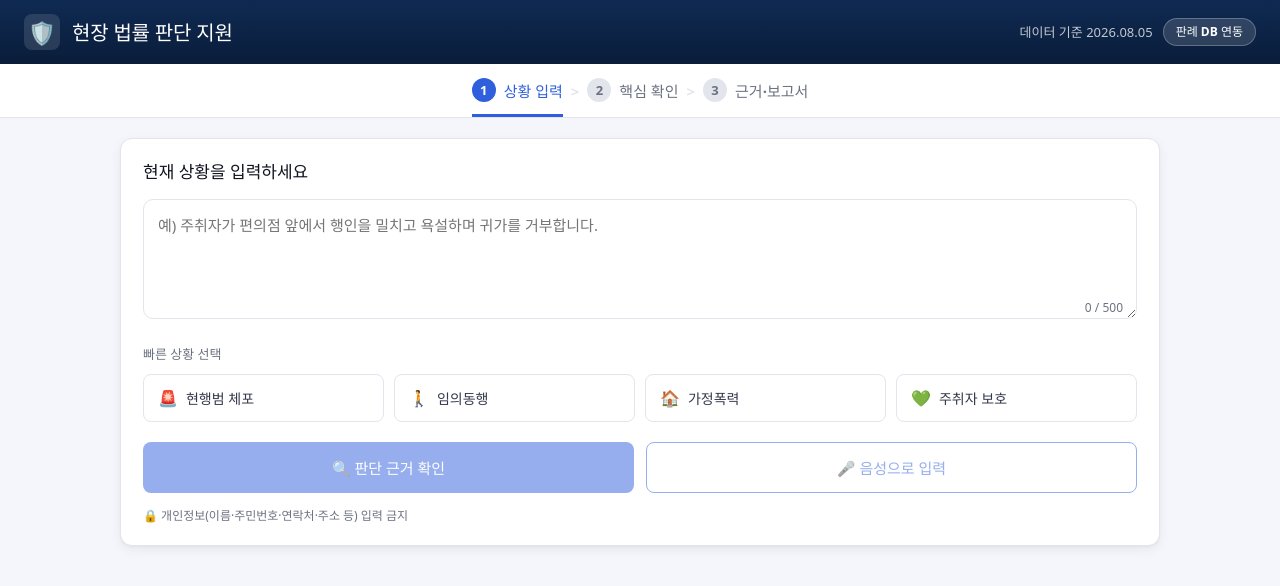
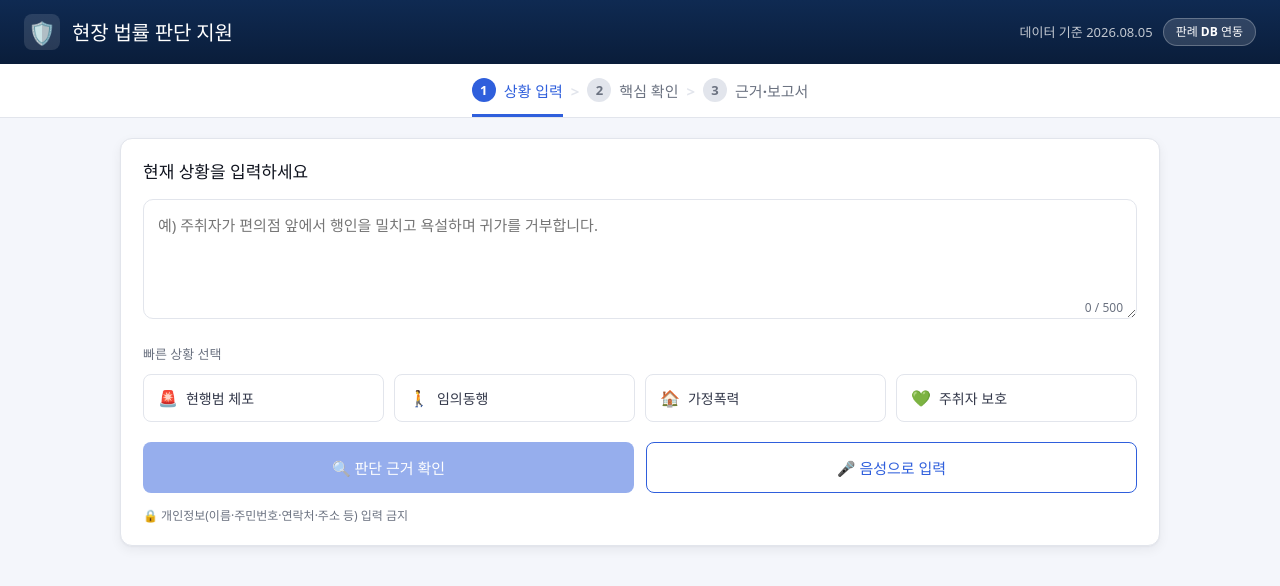
Before and after one commit to zwera/2026-Summer-AI-Project, a React (Vite) app in the folder frontend/: page / in a window 1280 px wide. Shown: the top 586 px of the page. Built offline with nearby package versions, Linux system fonts and the light colour scheme; no server answers.

Commit message:
음성 인식 기능 추가

```diff
--- a/frontend/src/App.css
+++ b/frontend/src/App.css
@@ -84,6 +84,12 @@
   font-size: 13px;
 }
 
+.btn--fixed {
+  flex: none;
+  padding: 10px 16px;
+  font-size: 14px;
+}
+
 /* 공통 배지 */
 .badge {
   display: inline-flex;
--- a/frontend/src/components/ClarifyStep.css
+++ b/frontend/src/components/ClarifyStep.css
@@ -59,13 +59,17 @@
   color: var(--text-h);
 }
 
+.clarify-step__answer-wrap {
+  position: relative;
+  margin-bottom: 14px;
+}
+
 .clarify-step__answer {
   width: 100%;
   border: 1px solid var(--border);
   border-radius: 10px;
   padding: 12px;
   font-size: 15px;
-  margin-bottom: 14px;
   resize: vertical;
 }
 
@@ -77,5 +81,7 @@
 .clarify-step__actions {
   display: flex;
   justify-content: space-between;
+  align-items: center;
   gap: 12px;
+  flex-wrap: wrap;
 }
--- a/frontend/src/components/ClarifyStep.jsx
+++ b/frontend/src/components/ClarifyStep.jsx
@@ -1,11 +1,18 @@
 import { useState } from 'react'
 import { postChat } from '../api/client.js'
+import { useSpeechRecognition } from '../hooks/useSpeechRecognition.js'
 import './ClarifyStep.css'
 
 function ClarifyStep({ history, setHistory, onBack, onSufficient }) {
   const [answer, setAnswer] = useState('')
   const [loading, setLoading] = useState(false)
   const [error, setError] = useState(null)
+
+  const speech = useSpeechRecognition({
+    onResult: (transcript) => {
+      setAnswer((prev) => (prev ? `${prev} ${transcript}` : transcript))
+    },
+  })
 
   const lastAssistant = [...history]
     .reverse()
@@ -77,19 +84,42 @@ function ClarifyStep({ history, setHistory, onBack, onSufficient }) {
           </div>
         )}
 
+        <div className="clarify-step__answer-wrap">
           <textarea
             className="clarify-step__answer"
-          value={answer}
+            value={speech.isListening ? `${answer}${speech.interimText}` : answer}
             onChange={(e) => setAnswer(e.target.value)}
             placeholder="추가 정보를 입력하세요"
             rows={3}
           />
+          {speech.isListening && (
+            <span className="situation-step__listening-badge">
+              🔴 듣는 중…
+            </span>
+          )}
+        </div>
 
         {error && <p className="situation-step__error">{error}</p>}
+        {speech.error && (
+          <p className="situation-step__error">{speech.error}</p>
+        )}
 
         <div className="clarify-step__actions">
           <button type="button" className="btn btn--ghost" onClick={onBack}>
             ← 상황 다시 입력
+          </button>
+          <button
+            type="button"
+            className={`btn btn--fixed ${speech.isListening ? 'btn--primary' : 'btn--outline'}`}
+            onClick={speech.toggle}
+            disabled={!speech.isSupported}
+            title={
+              speech.isSupported
+                ? '음성으로 답변을 입력합니다'
+                : '이 브라우저는 음성 입력을 지원하지 않습니다 (Chrome/Edge 권장)'
+            }
+          >
+            {speech.isListening ? '⏹ 종료' : '🎤 음성 입력'}
           </button>
           <button
             type="button"
--- a/frontend/src/components/SituationInputStep.css
+++ b/frontend/src/components/SituationInputStep.css
@@ -28,6 +28,30 @@
   color: var(--text-muted);
   background: var(--surface);
   padding: 0 4px;
+}
+
+.situation-step__listening-badge {
+  position: absolute;
+  right: 10px;
+  top: 8px;
+  font-size: 12px;
+  font-weight: 700;
+  color: var(--red);
+  background: var(--red-bg);
+  border: 1px solid var(--red-border);
+  border-radius: 999px;
+  padding: 2px 10px;
+  animation: situation-step-pulse 1.4s ease-in-out infinite;
+}
+
+@keyframes situation-step-pulse {
+  0%,
+  100% {
+    opacity: 1;
+  }
+  50% {
+    opacity: 0.5;
+  }
 }
 
 .situation-step__section-label {
--- a/frontend/src/components/SituationInputStep.jsx
+++ b/frontend/src/components/SituationInputStep.jsx
@@ -1,6 +1,7 @@
 import { useState } from 'react'
 import { postChat } from '../api/client.js'
 import { QUICK_SITUATIONS } from '../constants/taxonomy.js'
+import { useSpeechRecognition } from '../hooks/useSpeechRecognition.js'
 import './SituationInputStep.css'
 
 const MAX_LEN = 500
@@ -14,6 +15,12 @@ function SituationInputStep({
   const [text, setText] = useState('')
   const [loading, setLoading] = useState(false)
   const [error, setError] = useState(null)
+
+  const speech = useSpeechRecognition({
+    onResult: (transcript) => {
+      setText((prev) => (prev ? `${prev} ${transcript}` : transcript).slice(0, MAX_LEN))
+    },
+  })
 
   function applyQuickTemplate(template) {
     setText((prev) => (prev ? `${prev} ${template}` : template))
@@ -62,7 +69,7 @@ function SituationInputStep({
         <div className="situation-step__textarea-wrap">
           <textarea
             className="situation-step__textarea"
-            value={text}
+            value={speech.isListening ? `${text}${speech.interimText}` : text}
             maxLength={MAX_LEN}
             placeholder="예) 주취자가 편의점 앞에서 행인을 밀치고 욕설하며 귀가를 거부합니다."
             onChange={(e) => setText(e.target.value)}
@@ -71,6 +78,11 @@ function SituationInputStep({
           <span className="situation-step__counter">
             {text.length} / {MAX_LEN}
           </span>
+          {speech.isListening && (
+            <span className="situation-step__listening-badge">
+              🔴 듣는 중…
+            </span>
+          )}
         </div>
 
         <p className="situation-step__section-label">빠른 상황 선택</p>
@@ -101,15 +113,23 @@ function SituationInputStep({
           </button>
           <button
             type="button"
-            className="btn btn--outline btn--lg"
-            disabled
-            title="음성 입력은 준비 중입니다"
+            className={`btn btn--lg ${speech.isListening ? 'btn--primary' : 'btn--outline'}`}
+            onClick={speech.toggle}
+            disabled={!speech.isSupported}
+            title={
+              speech.isSupported
+                ? '음성으로 상황을 입력합니다'
+                : '이 브라우저는 음성 입력을 지원하지 않습니다 (Chrome/Edge 권장)'
+            }
           >
-            🎤 음성으로 입력
+            {speech.isListening ? '⏹ 듣는 중… (누르면 종료)' : '🎤 음성으로 입력'}
           </button>
         </div>
 
         {error && <p className="situation-step__error">{error}</p>}
+        {speech.error && (
+          <p className="situation-step__error">{speech.error}</p>
+        )}
 
         <p className="situation-step__privacy">
           🔒 개인정보(이름·주민번호·연락처·주소 등) 입력 금지
--- /dev/null
+++ b/frontend/src/hooks/useSpeechRecognition.js
@@ -0,0 +1,105 @@
+import { useCallback, useEffect, useRef, useState } from 'react'
+
+/**
+ * 브라우저 내장 Web Speech API(SpeechRecognition)를 감싼 훅.
+ * 별도 서버/API 키 없이 동작하며, Chrome/Edge 등 Chromium 계열에서 지원한다
+ * (Firefox는 미지원). 지원하지 않는 브라우저에서는 isSupported=false를 반환해
+ * 호출부가 UI를 비활성화할 수 있게 한다.
+ *
+ * @param {object} options
+ * @param {(text: string) => void} options.onResult 최종 인식 결과가 나올 때 호출
+ * @param {string} [options.lang] 인식 언어 (기본값 'ko-KR')
+ */
+export function useSpeechRecognition({ onResult, lang = 'ko-KR' } = {}) {
+  const SpeechRecognitionClass =
+    typeof window !== 'undefined'
+      ? window.SpeechRecognition || window.webkitSpeechRecognition
+      : null
+  const isSupported = Boolean(SpeechRecognitionClass)
+
+  const [isListening, setIsListening] = useState(false)
+  const [interimText, setInterimText] = useState('')
+  const [error, setError] = useState(null)
+  const recognitionRef = useRef(null)
+  const onResultRef = useRef(onResult)
+
+  useEffect(() => {
+    onResultRef.current = onResult
+  }, [onResult])
+
+  useEffect(() => {
+    if (!isSupported) return
+
+    const recognition = new SpeechRecognitionClass()
+    recognition.lang = lang
+    recognition.continuous = false
+    recognition.interimResults = true
+
+    recognition.onresult = (event) => {
+      let finalText = ''
+      let interim = ''
+      for (let i = event.resultIndex; i < event.results.length; i++) {
+        const transcript = event.results[i][0].transcript
+        if (event.results[i].isFinal) {
+          finalText += transcript
+        } else {
+          interim += transcript
+        }
+      }
+      if (finalText) {
+        onResultRef.current?.(finalText.trim())
+        setInterimText('')
+      } else {
+        setInterimText(interim)
+      }
+    }
+
+    recognition.onerror = (event) => {
+      const messages = {
+        'not-allowed': '마이크 권한이 거부되었습니다. 브라우저 설정에서 허용해주세요.',
+        'no-speech': '음성이 감지되지 않았습니다. 다시 시도해주세요.',
+        network: '네트워크 오류로 음성 인식에 실패했습니다.',
+      }
+      setError(messages[event.error] || `음성 인식 오류: ${event.error}`)
+      setIsListening(false)
+    }
+
+    recognition.onend = () => {
+      setIsListening(false)
+      setInterimText('')
+    }
+
+    recognitionRef.current = recognition
+
+    return () => {
+      recognition.onresult = null
+      recognition.onerror = null
+      recognition.onend = null
+      recognition.abort()
+    }
+    // eslint-disable-next-line react-hooks/exhaustive-deps
+  }, [isSupported, lang])
+
+  const start = useCallback(() => {
+    if (!recognitionRef.current || isListening) return
+    setError(null)
+    try {
+      recognitionRef.current.start()
+      setIsListening(true)
+    } catch {
+      // 이미 시작된 상태에서 start()를 다시 호출하면 예외가 나는데,
+      // 사용자 입장에서는 무시해도 안전한 상황이다.
+    }
+  }, [isListening])
+
+  const stop = useCallback(() => {
+    recognitionRef.current?.stop()
+  }, [])
+
+  const toggle = useCallback(() => {
+    if (isListening) stop()
+    else start()
+  }, [isListening, start, stop])
+
+  return { isSupported, isListening, interimText, error, start, stop, toggle }
+}
```
Lines whose indentation alone changed are shown as unchanged.
